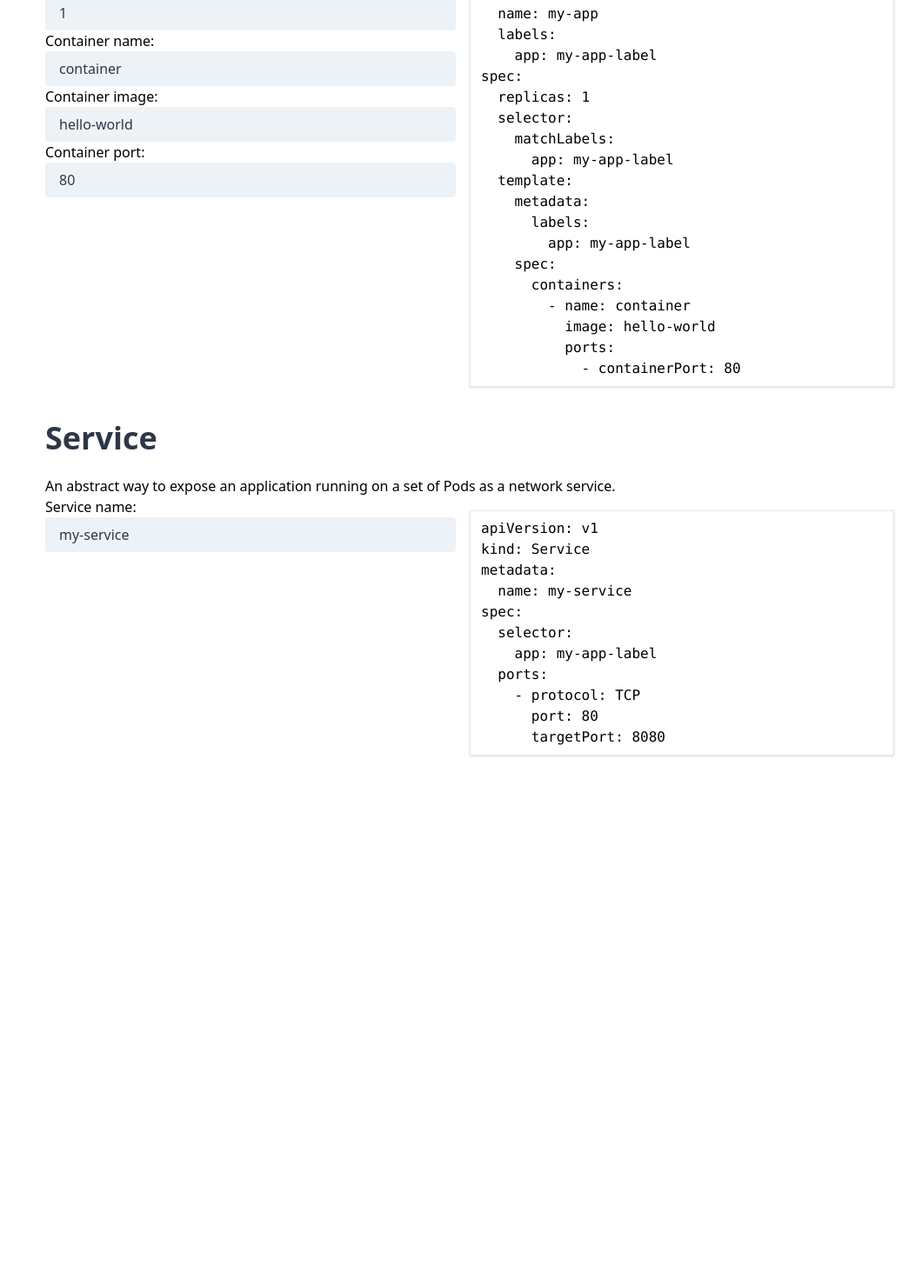
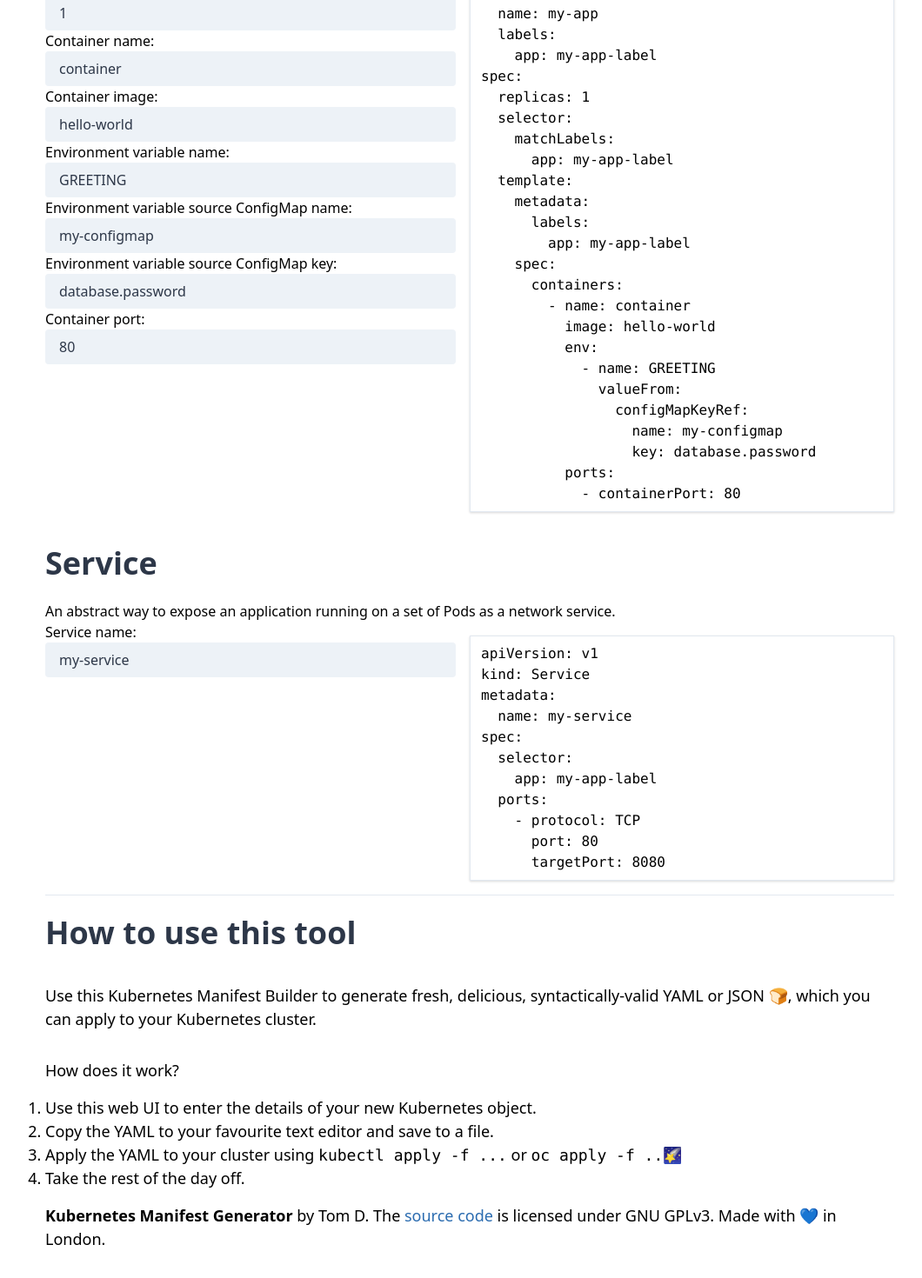
Before and after one commit to monodot/manikure, a Vue app: page / in a window 1280 px wide. Shown: the part 756-2226 px from the top of the page at 87% size, without its empty margins (100-1160 px from the left). Before the commit the page ends 1665 px from the top, so only its background shows below. Built offline with nearby package versions, Linux system fonts and the light colour scheme.

Commit message:
Update doc and deployment env var

```diff
--- a/src/App.vue
+++ b/src/App.vue
@@ -14,6 +14,25 @@
     <Deployment/>
     <Service/>
 
+    <hr/>
+
+    <h2 class="text-4xl font-bold text-gray-800 py-4">How to use this tool</h2>
+
+    <div class="text-lg">
+      <p class="py-4">
+        Use this Kubernetes Manifest Builder to generate fresh, delicious, syntactically-valid YAML or JSON 🍞, which you can apply to your Kubernetes cluster.
+      </p>
+
+      <p class="py-4">How does it work?</p>
+      <ol class="list-decimal">
+        <li>Use this web UI to enter the details of your new Kubernetes object.</li>
+        <li>Copy the YAML to your favourite text editor and save to a file.</li>
+        <li>Apply the YAML to your cluster using <code>kubectl apply -f ...</code> or <code>oc apply -f ..</code>🌠</li>
+        <li>Take the rest of the day off.</li>
+      </ol>
+
+      <p class="py-4"><strong class="font-bold">Kubernetes Manifest Generator</strong> by Tom D. The <a href="https://github.com/monodot/k8s-manifest-builder" class="text-blue-700">source code</a> is licensed under GNU GPLv3. Made with 💙 in London.</p>
+    </div>
   </div>
 </template>
 
--- a/src/components/Deployment.vue
+++ b/src/components/Deployment.vue
@@ -21,6 +21,21 @@
       <div>
         <label>Container image:</label>
         <input v-model="deployment.spec.template.spec.containers[0].image"
+                class="appearance-none bg-gray-200 w-full py-2 px-4 block rounded text-gray-800 focus:outline-none focus:shadow-outline">
+      </div>
+      <div>
+        <label>Environment variable name:</label>
+        <input v-model="deployment.spec.template.spec.containers[0].env[0].name"
+                class="appearance-none bg-gray-200 w-full py-2 px-4 block rounded text-gray-800 focus:outline-none focus:shadow-outline">
+      </div>
+      <div>
+        <label>Environment variable source ConfigMap name:</label>
+        <input v-model="deployment.spec.template.spec.containers[0].env[0].valueFrom.configMapKeyRef.name"
+                class="appearance-none bg-gray-200 w-full py-2 px-4 block rounded text-gray-800 focus:outline-none focus:shadow-outline">
+      </div>
+      <div>
+        <label>Environment variable source ConfigMap key:</label>
+        <input v-model="deployment.spec.template.spec.containers[0].env[0].valueFrom.configMapKeyRef.key"
                 class="appearance-none bg-gray-200 w-full py-2 px-4 block rounded text-gray-800 focus:outline-none focus:shadow-outline">
       </div>
       <div>
@@ -72,6 +87,15 @@ export default {
               containers: [{
                 name: "container",
                 image: "hello-world",
+                env: [{
+                  name: "GREETING",
+                  valueFrom: {
+                    configMapKeyRef: {
+                      name: "my-configmap",
+                      key: "database.password"
+                    }
+                  }
+                }],
                 ports: [{
                   containerPort: 80
                 }]
```
Also changed, not shown: 1 other file (tests, documents, lock files or other folders).
